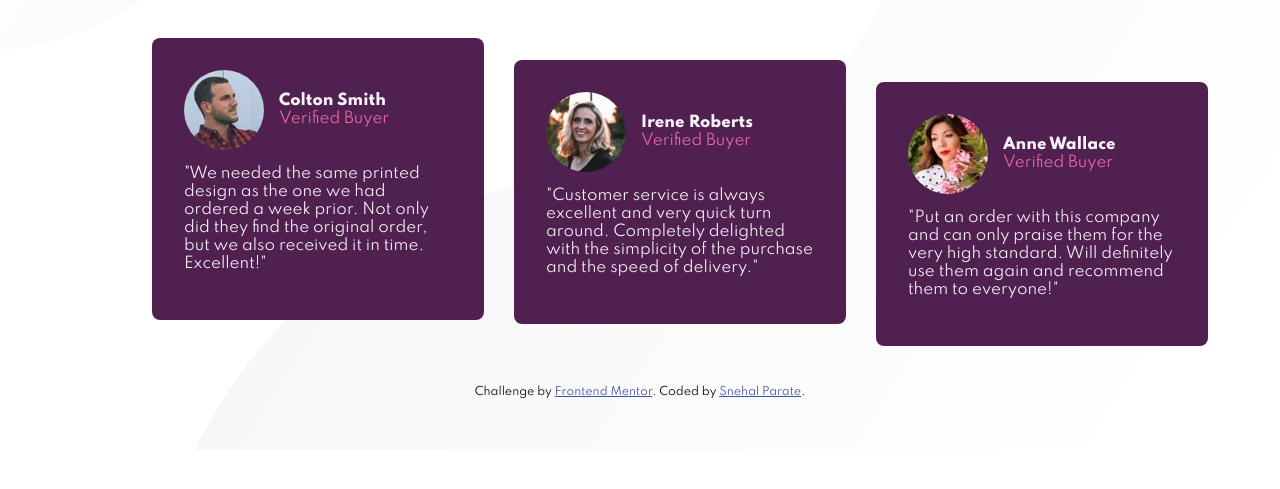
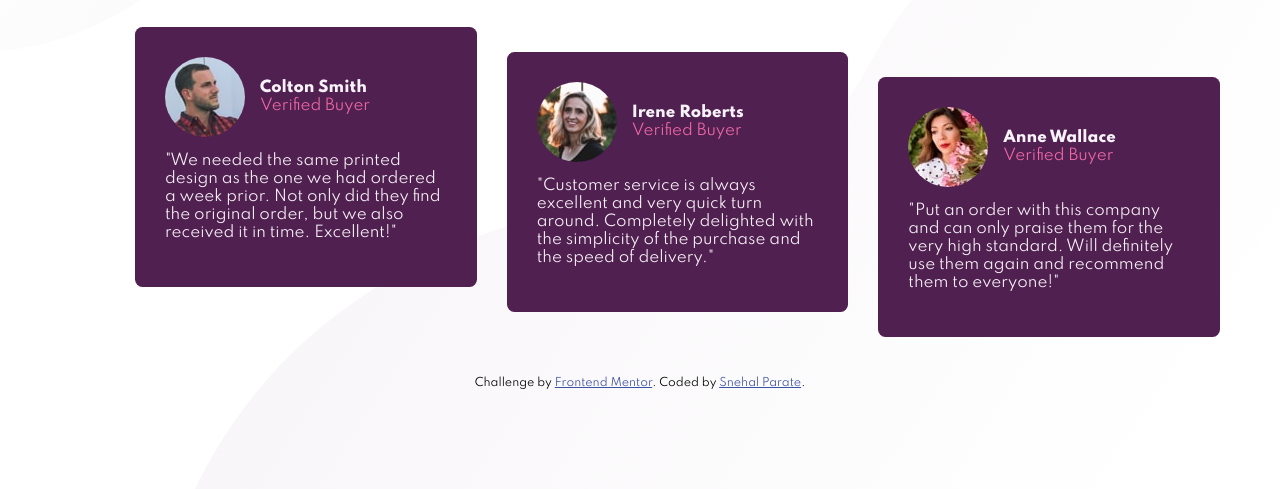
Before and after one commit to snehal1791/social-proof-section-master, a plain HTML site: page index.html in a window 1280 px wide. Shown: the part 311-800 px from the top of the page. Drawn offline with Linux system fonts and the light colour scheme.

Commit message:
update grammar on readme cadd border-box and global styles on html, body

```diff
--- a/style.css
+++ b/style.css
@@ -1,4 +1,5 @@
 @import url('https://fonts.googleapis.com/css2?family=Spartan:wght@400;500;700;800;900&display=swap');
+
 :root {
     --very-dark-magenta: hsl(300, 43%, 22%);
     --soft-pink: hsl(333, 80%, 67%);
@@ -8,9 +9,20 @@
     --link-color-blue: hsl(228, 45%, 44%);
 }
 
+html,
 body {
-    font-size: 15px;
-    font-family: "Spartan";
+  padding: 0;
+  margin: 0;
+  font-family: "Spartan";
+  font-size: 15px;
+  height: 100%;
+}
+
+* {
+  box-sizing: border-box;
+}
+
+body {
     text-align: center;
 }
 
@@ -86,12 +98,13 @@ body {
 @media screen and (min-width: 1024px), screen and (min-width: 1440px) {
 
     body {
+        height: 100%;
         background-image: url('./images/bg-pattern-top-desktop.svg'), url('./images/bg-pattern-bottom-desktop.svg');
         background-position: top left, bottom right;
         background-repeat: no-repeat;
         display: grid;
         grid-template-columns: 1fr 1fr;
-        grid-template-rows: 40% 50% 10%;
+        grid-template-rows: 4fr 5fr 1fr;
         grid-template-areas:
             "header aside"
             "main main"
@@ -99,6 +112,7 @@ body {
         gap: 30px;
         padding: 4rem;
         text-align: left;
+        margin: 0;
     }
 
     .header-content {
```
Also changed, not shown: 1 other file.
